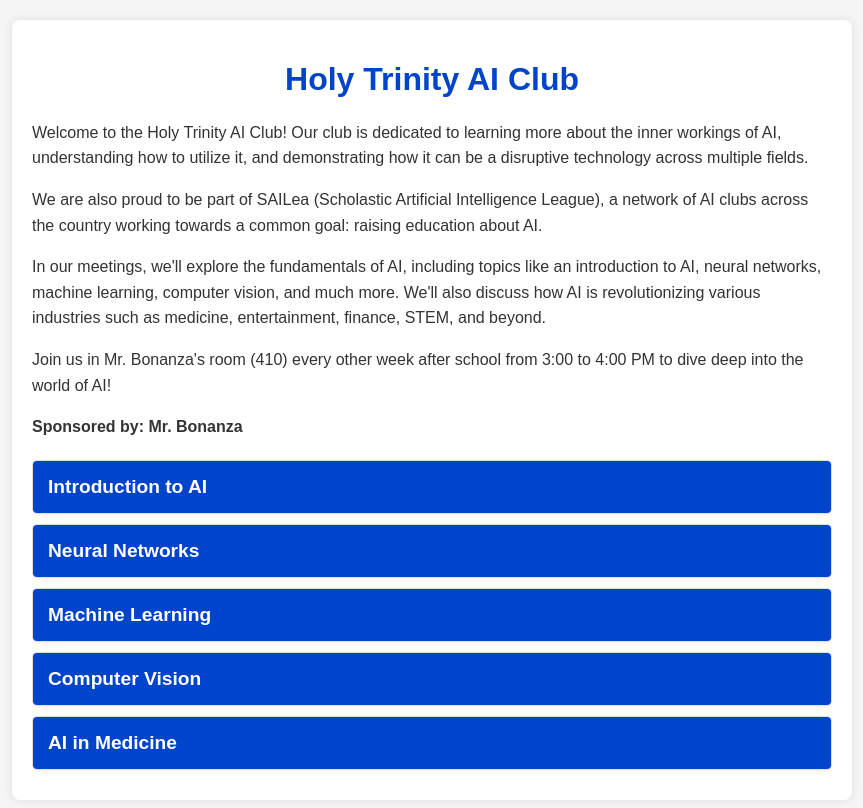
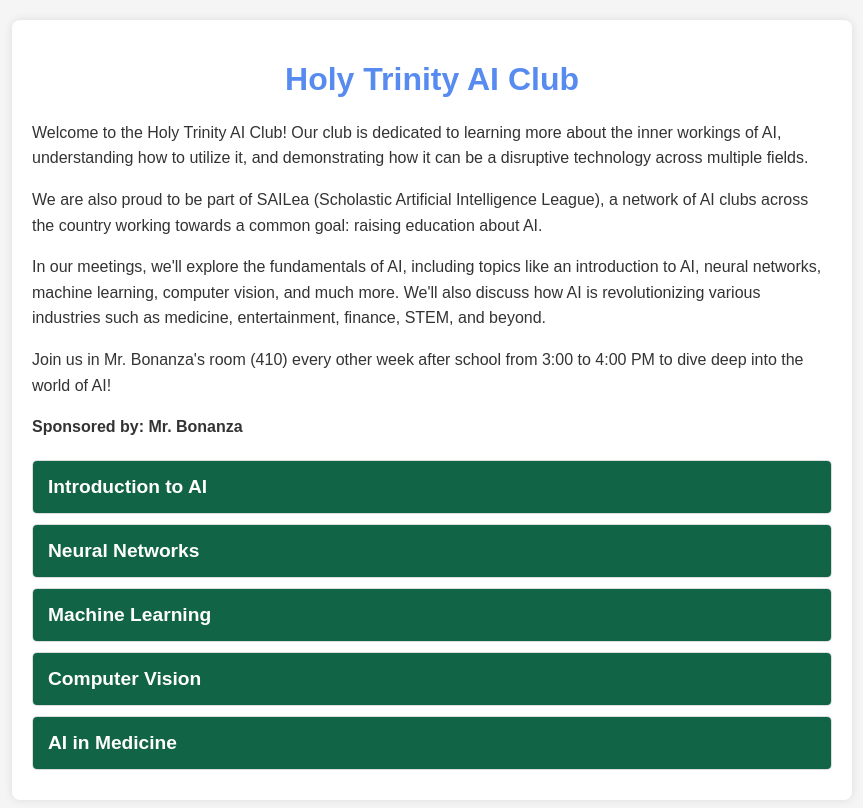
Before and after one commit to Spacewalker215/aiclub, a plain HTML site: page index.html in a window 1280 px wide. Shown: the whole page, without its empty margins (208-1071 px from the left). Drawn offline with Linux system fonts and the light colour scheme.

Commit message:
Update styles.css

```diff
--- a/styles.css
+++ b/styles.css
@@ -17,7 +17,7 @@ body {
 
 h1 {
     text-align: center;
-    color: #0044cc;
+    color: #588bf0;
 }
 
 p {
@@ -42,7 +42,7 @@ p {
     font-size: 1.2em;
     font-weight: bold;
     cursor: pointer;
-    background-color: #0044cc;
+    background-color: #126447;
     color: white;
 }
 
```
